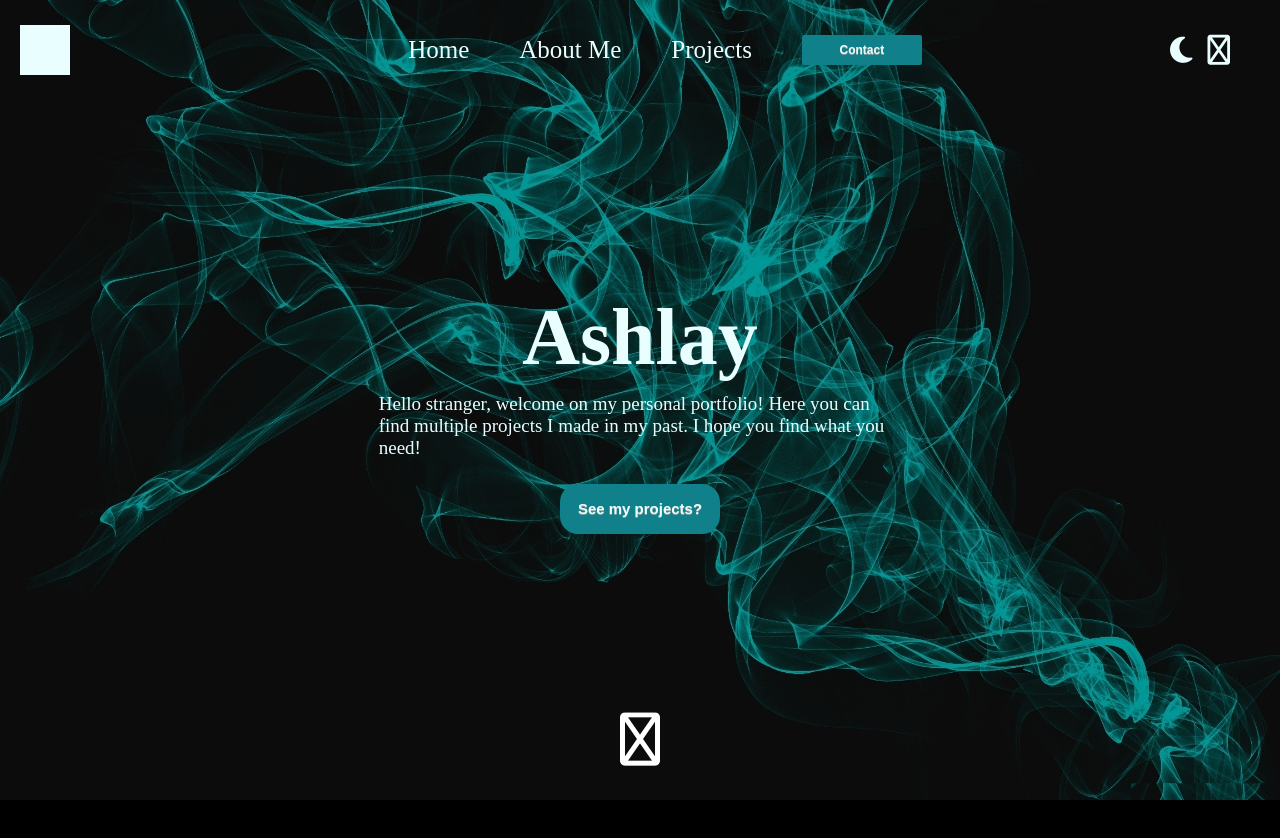
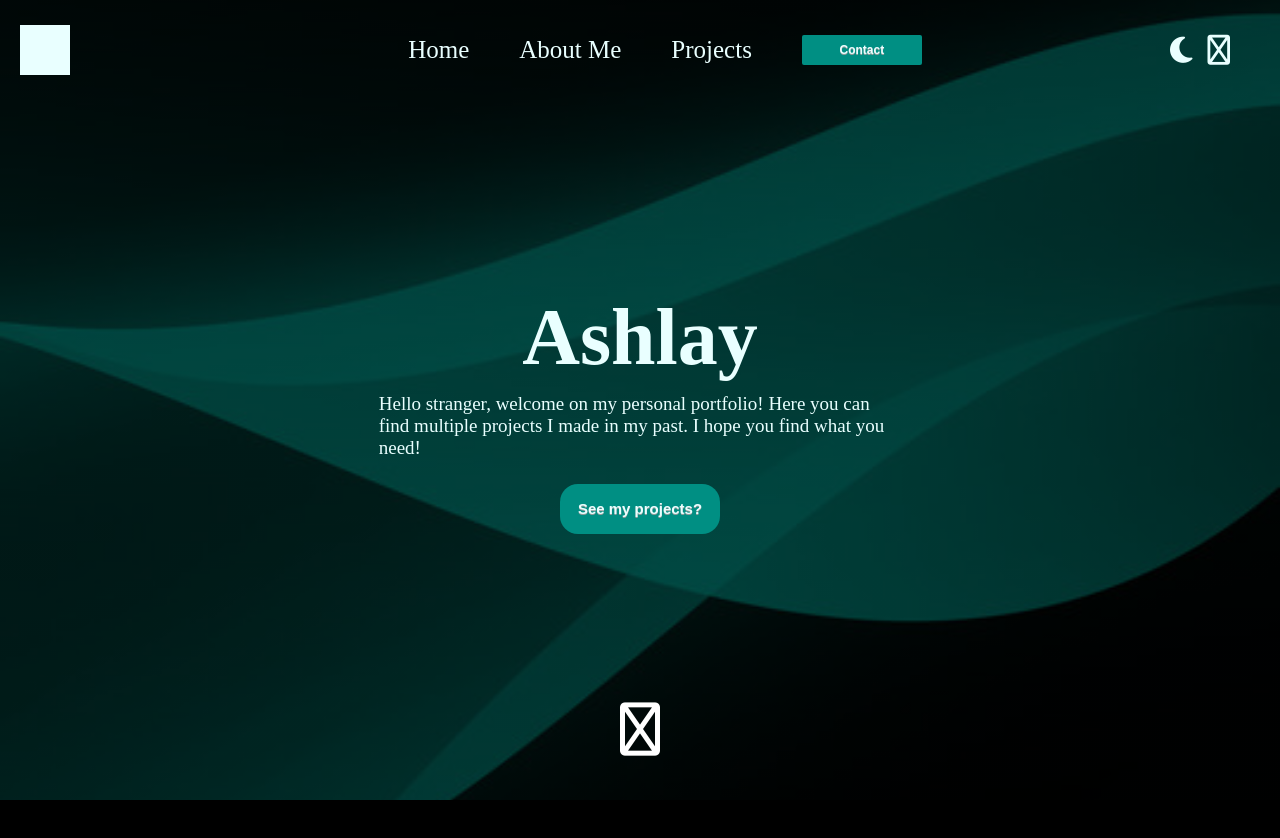
Before and after one commit to Ashlayyy/Portfolio-ashlay, a website: page public/html/index.html in a window 1280 px wide. Shown: the top 838 px of the page. Before the commit the page ends 800 px from the top, so only its background shows below. Drawn offline with nearby package versions, Linux system fonts and the light colour scheme; files that its build step writes are made by us from their sources.

Commit message:
Updated scss to accomadate for other color scheme

```diff
--- a/public/scss/abstracts/_colors.scss
+++ b/public/scss/abstracts/_colors.scss
@@ -2,8 +2,12 @@ $colors: (
     'textColor': #e9ffff
 );
 
+$hover: (
+    'textColor': #00897E
+);
+
 $button: (
     'primary': #4cd4cc,//#049bba,
-    'secondary': #10808b,
+    'secondary': #008F83,//#10808b,
     'shadow': rgba(155, 155, 155, 1)
 );
--- a/public/scss/base.scss
+++ b/public/scss/base.scss
@@ -1,6 +1,6 @@
 @use './abstracts/colors';
 
 body {
-    height: 100%;
+    height: 500vh;
     background: black;
 }
--- a/public/scss/components/background/background.scss
+++ b/public/scss/components/background/background.scss
@@ -2,8 +2,8 @@
 @use "../../abstracts/animations";
 
 .home {
-  background: linear-gradient(rgba(0, 0, 0, 0.4), rgba(0, 0, 0, 0.4)),
-    url("/images/Background.jpeg");
+  background: linear-gradient(rgba(0, 0, 0, 0.7), rgba(0, 0, 0, 0.7)),
+    url("/images/Background-2.jpeg");
   background-position: center;
   background-repeat: no-repeat;
   background-size: cover;
--- a/public/scss/components/home/home.scss
+++ b/public/scss/components/home/home.scss
@@ -18,6 +18,11 @@
         color: white;
         background: none;
         transform: translate(0%, -50%);
-        animation: hintButton 2.5s 5s ease-in-out forwards infinite;
+        animation: hintButton 2.5s 1s ease-in-out forwards infinite;
+
+        &:hover {
+            cursor: pointer;
+            transform: scale(1.1) translate(0%, -50%)!important;
+        }
     }
 }
--- a/public/scss/components/introduction/introduction.scss
+++ b/public/scss/components/introduction/introduction.scss
@@ -44,7 +44,7 @@
 
     &:hover {
       cursor: pointer;
-      background: linear-gradient(map-get(colors.$button, 'secondary'), darken(map-get(colors.$button, 'primary'), 20%));
+      background: linear-gradient(map-get(colors.$button, 'secondary'), darken(map-get(colors.$button, 'primary'), 10%));
     }
 
     &:active {
--- a/public/scss/components/navigation/navigation.scss
+++ b/public/scss/components/navigation/navigation.scss
@@ -9,6 +9,7 @@
     align-items: center;
     gap: 5rem;
     color: map-get(colors.$colors, 'textColor');
+    top: 0;
 
     &__links {
         width: 100%;
@@ -24,6 +25,12 @@
     &__link {
       color: map-get(colors.$colors, 'textColor');
       text-decoration: none;
+      animation: all 2s;
+
+      &:hover {
+        color: map-get(colors.$hover, 'textColor');
+        filter: brightness(125%);
+      }
     }
 
     &__contact {
@@ -58,5 +65,9 @@
       background: map-get(colors.$colors, 'textColor');
       height: 5rem;
       aspect-ratio: 1/1;
+
+      &:hover {
+          cursor: pointer;
+      }
     }
 }
--- a/public/scss/components/settings/settings.scss
+++ b/public/scss/components/settings/settings.scss
@@ -13,10 +13,11 @@
 
     &__darkMode,
     &__language {
-        animation: 0.3s all;
+        animation: 0.5s all;
 
         &:hover {
             cursor: pointer;
+            transform: scale(1.2);
         }
     }
 
```
